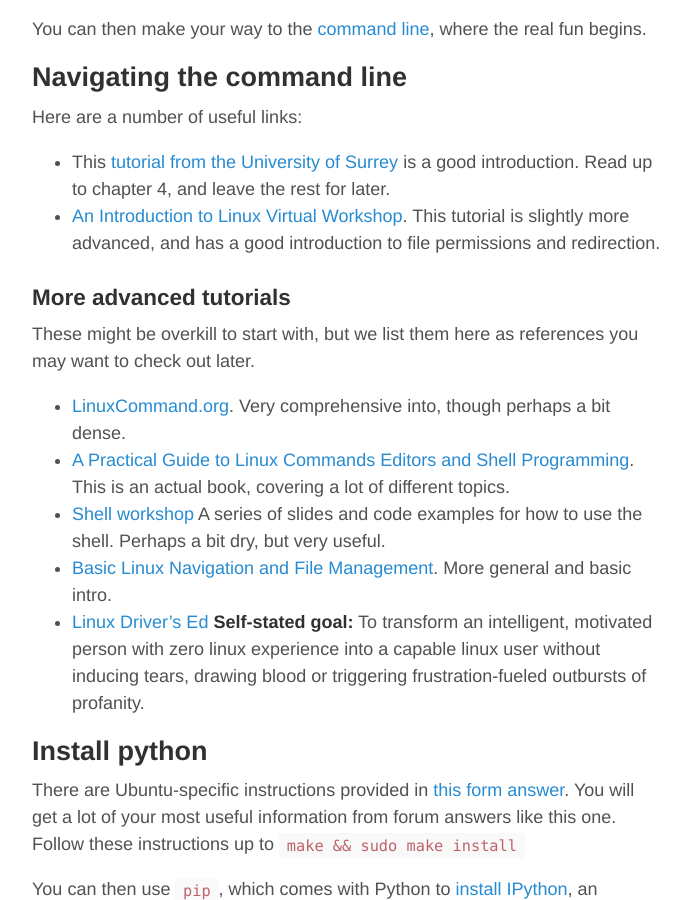
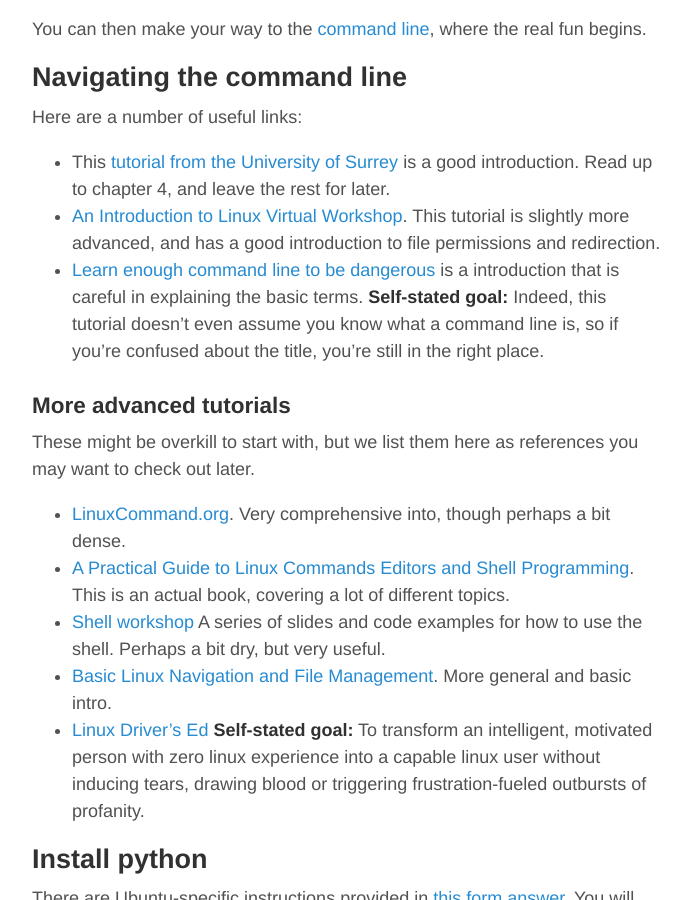
Before and after one commit to MikheyevLab/Computing-Fall-2015, a Jekyll site: the page built from _posts/2015-09-16-1-welcome-to-computing.md, in a window 1280 px wide and 900 px high, scrolled down 436 px. Shown: the whole window, without its empty margins (293-979 px from the left). Built offline with Jekyll 4.4.1, drawn with Linux system fonts in a browser that asks for light colours.

Commit message:
add learnenough tutorial

```diff
--- a/_posts/2015-09-16-1-welcome-to-computing.md
+++ b/_posts/2015-09-16-1-welcome-to-computing.md
@@ -19,6 +19,7 @@ Here are a number of useful links:
 
 - This [tutorial from the University of Surrey](http://www.ee.surrey.ac.uk/Teaching/Unix/) is a good introduction. Read up to chapter 4, and leave the rest for later.
 - [An Introduction to Linux Virtual Workshop](https://cvw.cac.cornell.edu/Linux/default). This tutorial is slightly more advanced, and has a good introduction to file permissions and redirection.
+- [Learn enough command line to be dangerous](http://www.learnenough.com/command-line) is a introduction that is careful in explaining the basic terms. **Self-stated goal:** Indeed, this tutorial doesn’t even assume you know what a command line is, so if you’re confused about the title, you’re still in the right place.
 
 ### More advanced tutorials
 These might be overkill to start with, but we list them here as references you may want to check out later.
```
